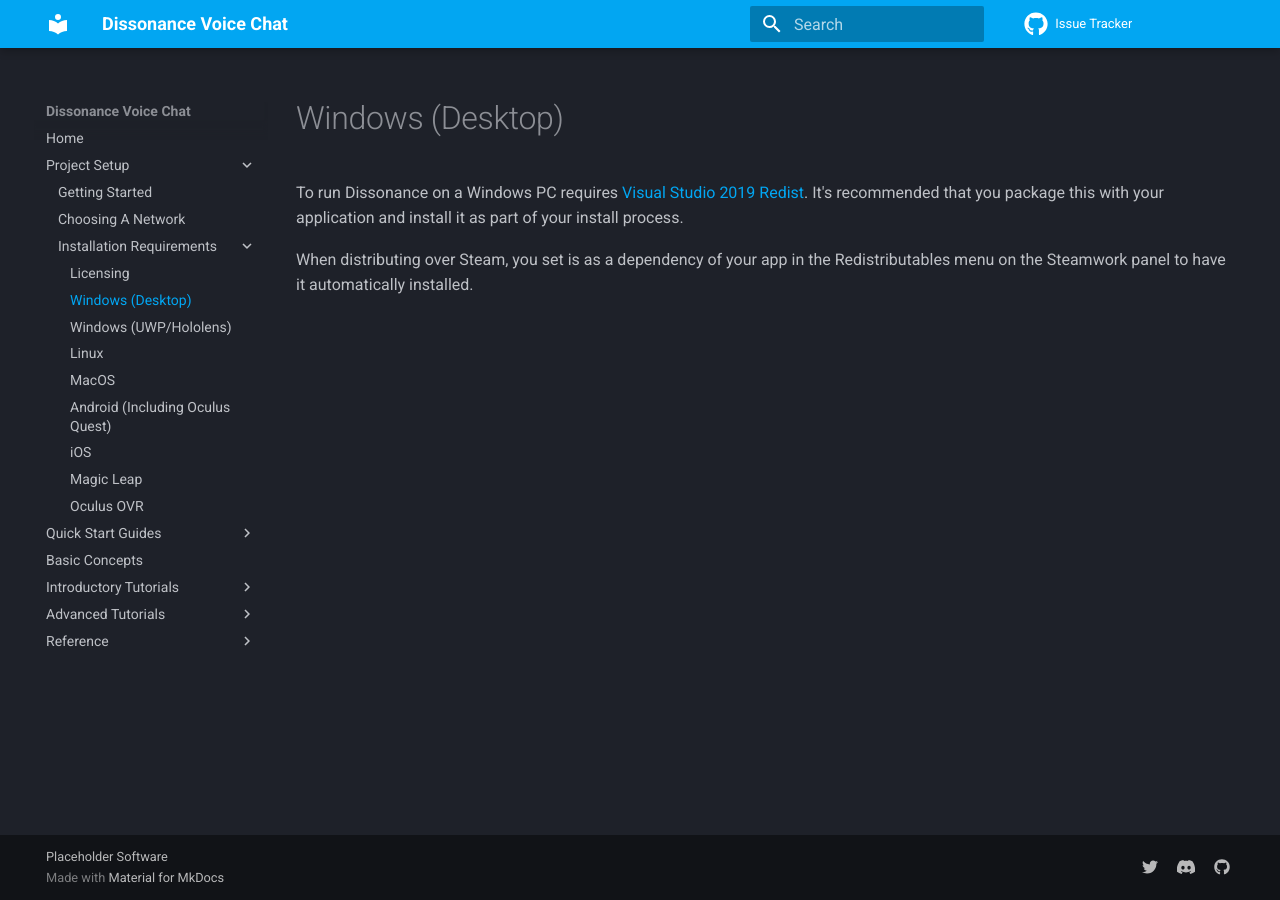
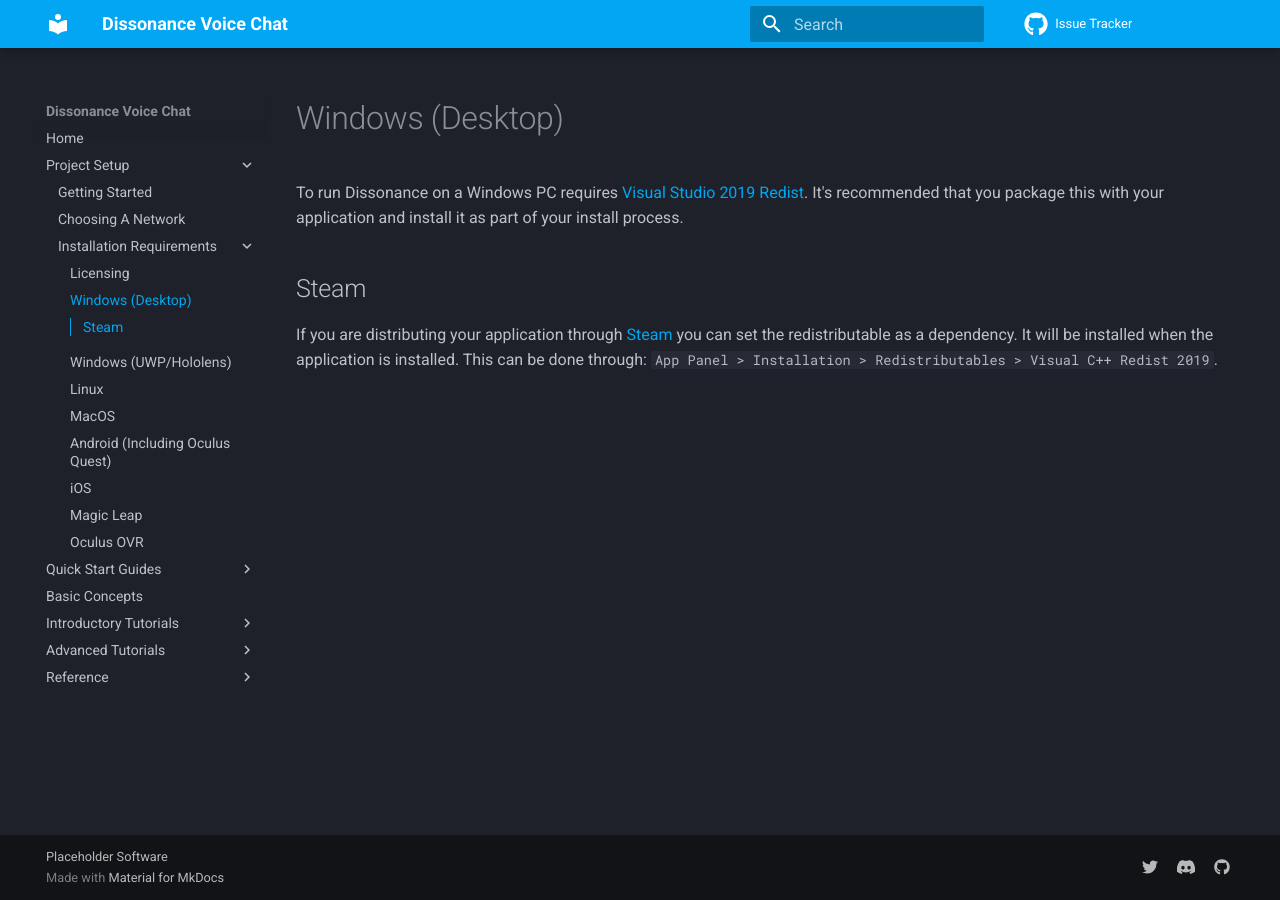
Before and after one commit to Placeholder-Software/Dissonance, an MkDocs documentation site: the page built from docs/Platforms/Windows Desktop.md, in a window 1280 px wide. Built offline with MkDocs 1.6.1 and Material for MkDocs 9.7.7, drawn with Linux system fonts in a browser that asks for light colours; comment, search, counter and statistics services are not loaded.

Commit message:
Added some more detail to the vsc++ dependency on windows and steam

```diff
--- a/docs/Platforms/Windows Desktop.md
+++ b/docs/Platforms/Windows Desktop.md
@@ -2,4 +2,6 @@
 
 To run Dissonance on a Windows PC requires [Visual Studio 2019 Redist](https://visualstudio.microsoft.com/downloads/#microsoft-visual-c-redistributable-for-visual-studio-2019). It's recommended that you package this with your application and install it as part of your install process.
 
-When distributing over Steam, you set is as a dependency of your app in the Redistributables menu on the Steamwork panel to have it automatically installed.
+## Steam
+
+If you are distributing your application through [Steam](https://store.steampowered.com/) you can set the redistributable as a dependency. It will be installed when the application is installed. This can be done through: `App Panel > Installation > Redistributables > Visual C++ Redist 2019`.
```
